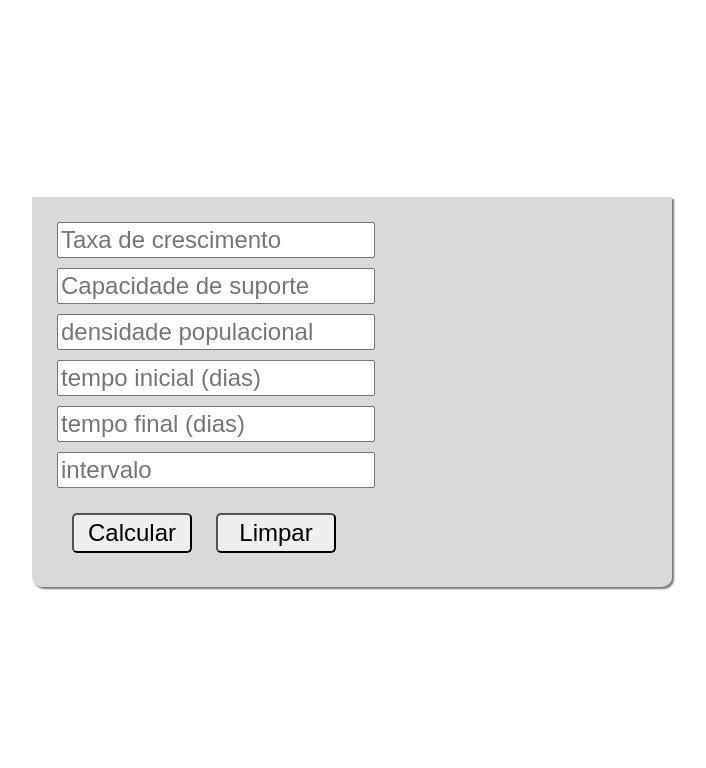
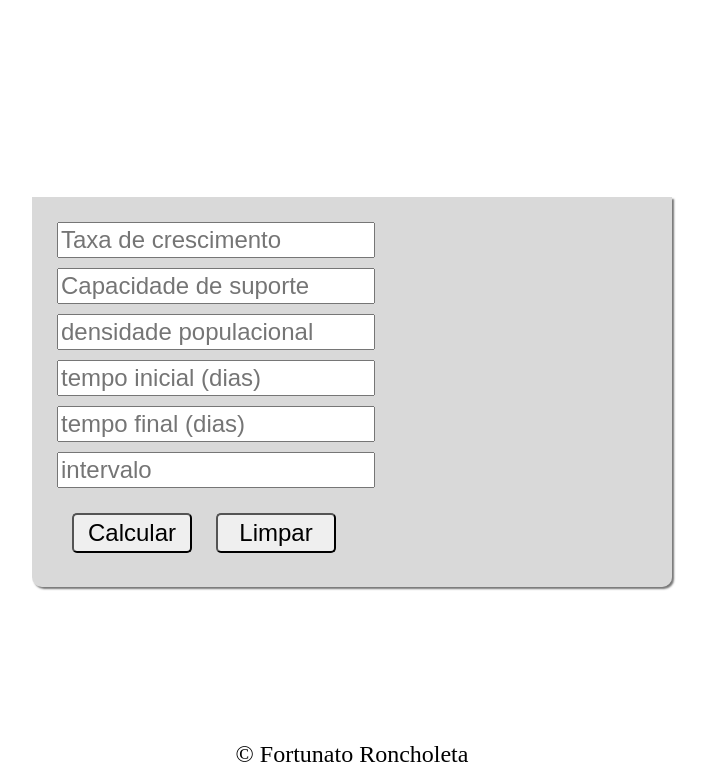
Before and after one commit to FortunatoRoncholeta/rungeKutta, a plain HTML site: page index.html in a window 1280 px wide. Shown: the part 80-848 px from the top of the page, without its empty margins (288-994 px from the left). Before the commit the page ends 821 px from the top, so only its background shows below. Drawn offline with nearby package versions, Linux system fonts and the light colour scheme.

Commit message:
finalizaçao

```diff
--- a/estilo.css
+++ b/estilo.css
@@ -34,6 +34,10 @@ input{
 
 }
 
+footer{
+    text-align: center;
+    font-size: 1.5em;
+}
 #botao{
 
     height: 40px;
--- a/index.html
+++ b/index.html
@@ -51,4 +51,9 @@
     <script src="js.js"></script>
 </body>
 
+<footer>
+
+    <p> &copy Fortunato Roncholeta</p>
+</footer>
+
 </html>
```
